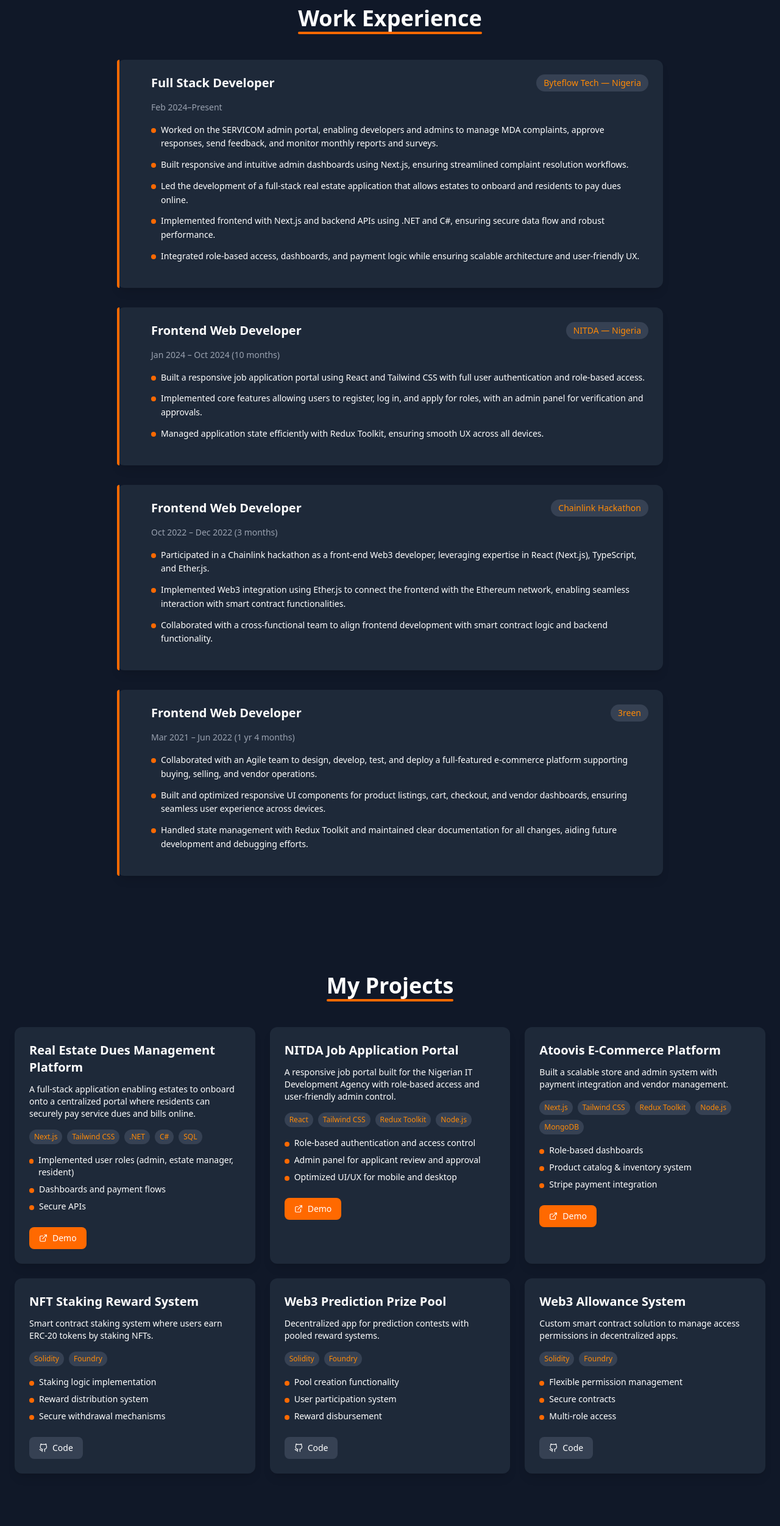
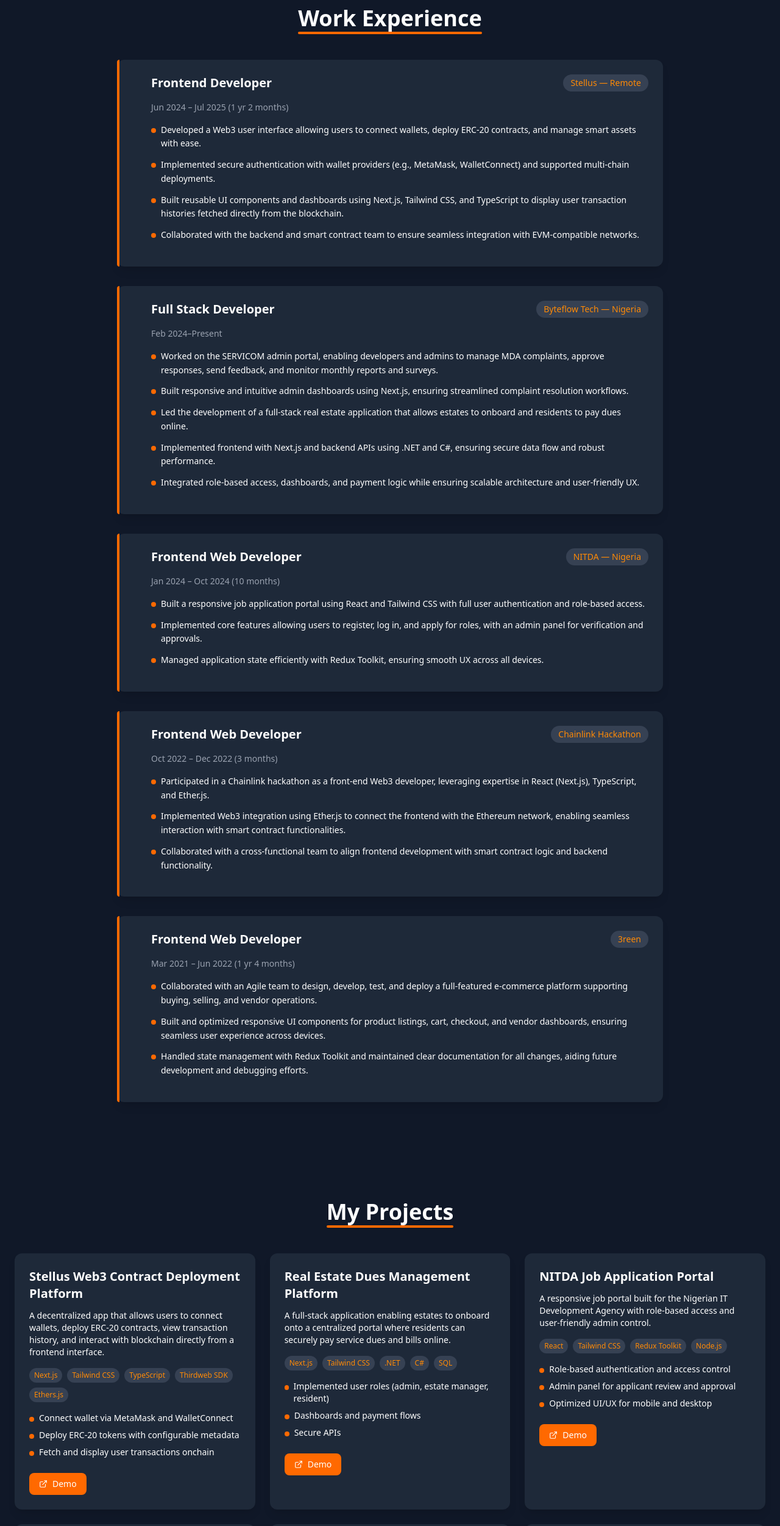
Before and after one commit to davidabuu/abu-codes, a React (Vite) app: page / in a window 1280 px wide. Shown: the part 2140-4642 px from the top of the page at 61% size. Built offline with nearby package versions, Linux system fonts and the light colour scheme.

Commit message:
Exp added

```diff
--- a/src/components/Experiences.jsx
+++ b/src/components/Experiences.jsx
@@ -3,6 +3,17 @@
 import 'aos/dist/aos.css';
 
 const experiences = [
+  {
+    role: "Frontend Developer",
+    company: "Stellus — Remote",
+    period: "Jun 2024 – Jul 2025 (1 yr 2 months)",
+    responsibilities: [
+      "Developed a Web3 user interface allowing users to connect wallets, deploy ERC-20 contracts, and manage smart assets with ease.",
+      "Implemented secure authentication with wallet providers (e.g., MetaMask, WalletConnect) and supported multi-chain deployments.",
+      "Built reusable UI components and dashboards using Next.js, Tailwind CSS, and TypeScript to display user transaction histories fetched directly from the blockchain.",
+      "Collaborated with the backend and smart contract team to ensure seamless integration with EVM-compatible networks.",
+    ]
+  },
   {
     role: "Full Stack Developer",
     company: "Byteflow Tech — Nigeria",
@@ -46,6 +57,7 @@
     ]
   }
 ];
+;
 
 const Experience = ({ darkMode }) => {
   useEffect(() => {
--- a/src/components/Projects.jsx
+++ b/src/components/Projects.jsx
@@ -4,6 +4,17 @@
 import { FiGithub, FiExternalLink } from 'react-icons/fi';
 
 const projects = [
+   {
+    title: "Stellus Web3 Contract Deployment Platform",
+    description: "A decentralized app that allows users to connect wallets, deploy ERC-20 contracts, view transaction history, and interact with blockchain directly from a frontend interface.",
+    technologies: ["Next.js", "Tailwind CSS", "TypeScript", "Thirdweb SDK", "Ethers.js"],
+    demoLink: "https://www.ozura.dev",
+    features: [
+      "Connect wallet via MetaMask and WalletConnect",
+      "Deploy ERC-20 tokens with configurable metadata",
+      "Fetch and display user transactions onchain",
+    ]
+  },
   {
     title: "Real Estate Dues Management Platform",
     description: "A full-stack application enabling estates to onboard onto a centralized portal where residents can securely pay service dues and bills online.",
```
